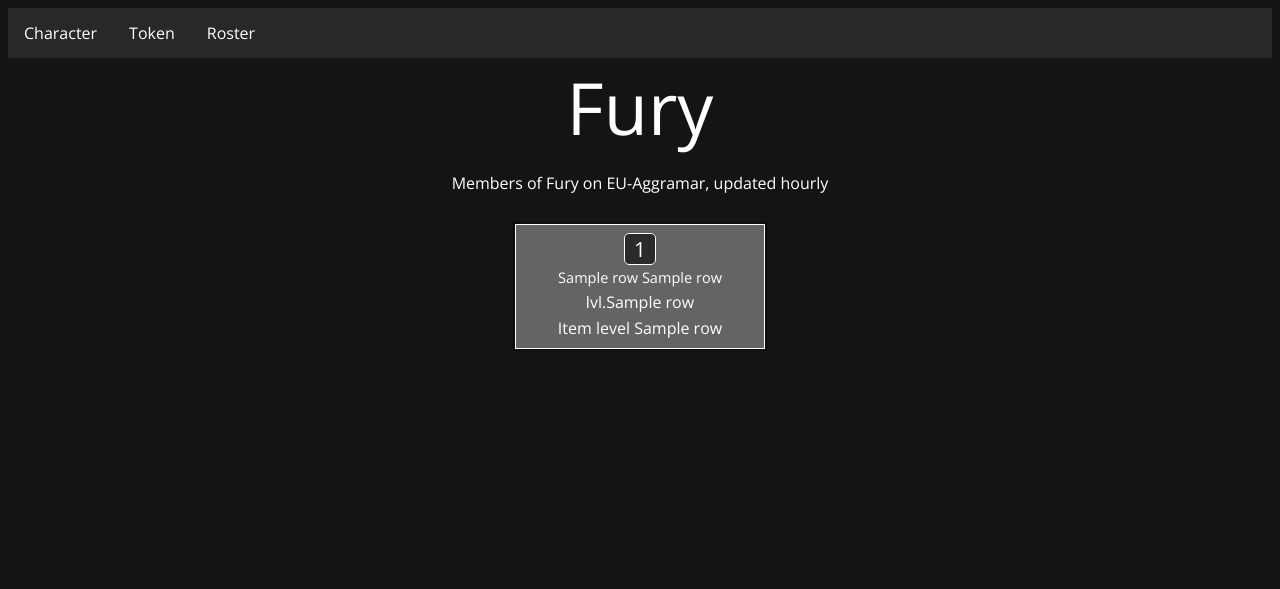
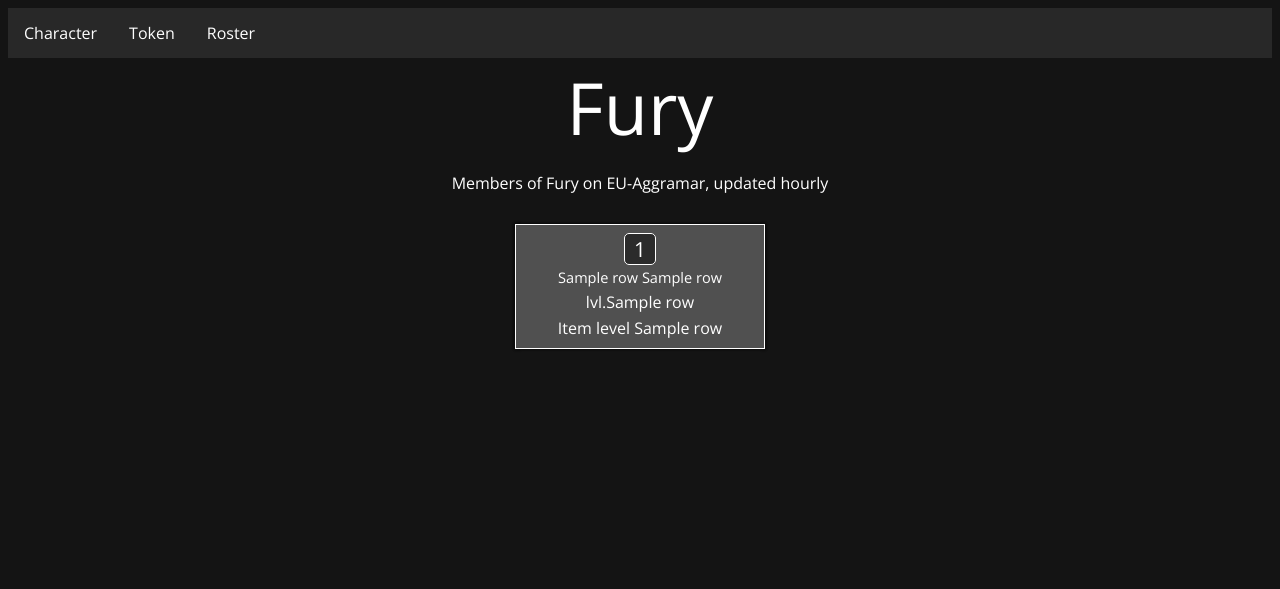
Before and after one commit to frreri/CharacterInfo, a Python web app: template webengine/templates/roster.html in a window 1280 px wide. Shown: the top 589 px of the page. Run offline with Jinja, Linux system fonts and the light colour scheme; the template is opened without the code that fills it: most values are stand-ins (such as "Sample title", 1, 10 or a date in 2020).

Commit message:
minor modification to roster css

```diff
--- a/webengine/static/css/roster.css
+++ b/webengine/static/css/roster.css
@@ -10,7 +10,7 @@
 }
 .roster-box {
   box-shadow: 0 1px 3px rgba(0,0,0,0.3),1px 0 3px rgba(0,0,0,0.3), 0 -1px 3px rgba(0,0,0,0.3),-1px 0px 3px rgba(0,0,0,0.3);
-  background-color: rgb(100, 100, 100);
+  background-color: rgb(80, 80, 80);
   border: 1px solid white;
   padding: 7px 7px 2px 7px;
   width: 234px;
```
